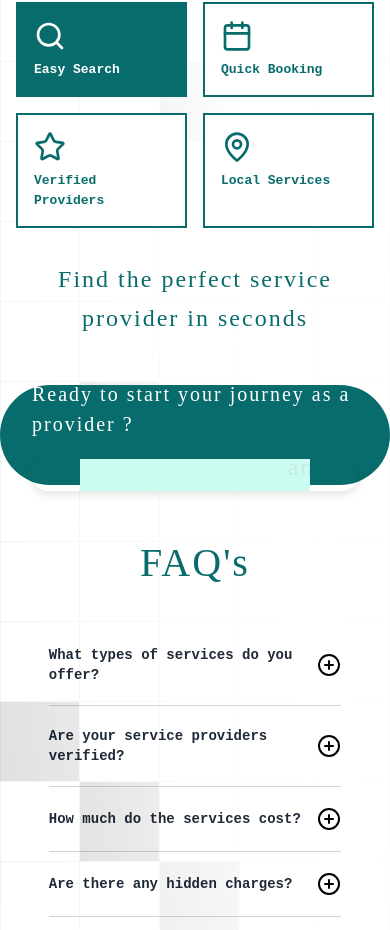
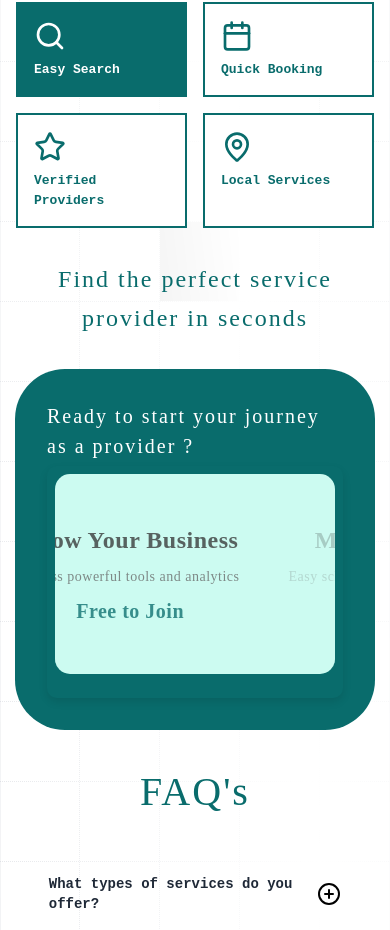
Before and after one commit to sangamesh4514/tagzy, a React (Create React App) app: page / in a window 390 px wide. Shown: the part 1878-2808 px from the top of the page. Built offline with nearby package versions, Linux system fonts and the light colour scheme.

Commit message:
style
fix banner in mobile view

```diff
--- a/src/common/components/MagicUiDesign/style.css
+++ b/src/common/components/MagicUiDesign/style.css
@@ -125,7 +125,8 @@
   }
   @media screen and (max-width: 425px) {
     font-size: 20px;
-    height: 100px;
+    height: auto;
+    margin: 0 15px;
   }
 }
 
@@ -141,6 +142,7 @@
   justify-content: center;
   box-shadow: 0px 4px 8px rgba(0, 0, 0, 0.1); /* Adds subtle shadow for depth */
   overflow: hidden; /* Ensures carousel content doesn’t overflow */
+  box-sizing: border-box; /* Include padding in height/width calculation */
 }
 
 .banner-carousel {
@@ -166,3 +168,26 @@
     flex-direction: column;
   }
 }
+
+/* Media query for mobile screens */
+@media (max-width: 768px) {
+  .provider_banner_inner {
+    border-radius: 15px; /* Reduce border radius for smaller screens */
+    margin-top: 10px; /* Adjust margin for compact spacing */
+    padding: 0.75rem; /* Smaller padding for mobile */
+    height: auto; /* Allow dynamic height for content */
+    flex-direction: column; /* Stack content vertically */
+  }
+}
+
+/* Media query for very small screens (like phones under 480px) */
+@media (max-width: 480px) {
+  .provider_banner_inner {
+    border-radius: 10px; /* Further reduce border radius */
+    margin-top: 5px; /* Minimal margin */
+    padding: 0.5rem; /* Compact padding */
+    height: auto; /* Ensure it adjusts dynamically */
+    flex-wrap: wrap; /* Allow wrapping of children if needed */
+    overflow-y: auto; /* Add scrolling for overflow */
+  }
+}
--- a/src/common/routes/Banner/BannerCarousel.css
+++ b/src/common/routes/Banner/BannerCarousel.css
@@ -1,10 +1,10 @@
 .banner-carousel {
-  border-radius: 50px;
-  height: 500px;
+  border-radius: 20px;
+  height: 400px;
   position: relative;
   overflow: hidden;
   background: #ccfbf1;
-  margin: 0 2rem 4rem;
+  margin: 0 1rem 2rem;
   z-index: 1;
 }
 
@@ -14,6 +14,7 @@
   left: 0;
   width: 100%;
   height: 100%;
+  padding: 0 5px;
   display: flex;
   flex-direction: column;
   justify-content: center;
@@ -37,23 +38,47 @@
 }
 
 .banner h1 {
-  font-size: 3rem;
-  margin-bottom: 1rem;
+  font-size: 2rem;
+  margin-bottom: 0.5rem;
   font-family: serif;
   letter-spacing: 2px;
 }
 
 .banner p {
-  font-size: 1.5rem;
-  margin-bottom: 1rem;
+  font-size: 1rem;
+  margin-bottom: 0.5rem;
   font-family: serif;
   letter-spacing: 2px;
 }
 
 .banner .highlight {
-  font-size: 2rem;
+  font-size: 1.5rem;
   color: #096c6c;
   font-weight: bold;
   font-family: serif;
-  letter-spacing: 2px;
+  letter-spacing: 1px;
 }
+
+/* Media query for mobile screens */
+@media (max-width: 768px) {
+  .banner-carousel {
+    height: 200px; /* Further reduce height for smaller devices */
+    margin: 0 0 1rem;
+    border-radius: 15px;
+  }
+
+  .banner h1 {
+    font-size: 1.5rem; /* Adjusted for better readability */
+    letter-spacing: 0.5px;
+  }
+
+  .banner p {
+    font-size: 0.875rem; /* Further adjust text size */
+    letter-spacing: 0.5px;
+  }
+
+  .banner .highlight {
+    font-size: 1.25rem; /* Smaller highlight size */
+    letter-spacing: 0.5px;
+  }
+}
```
